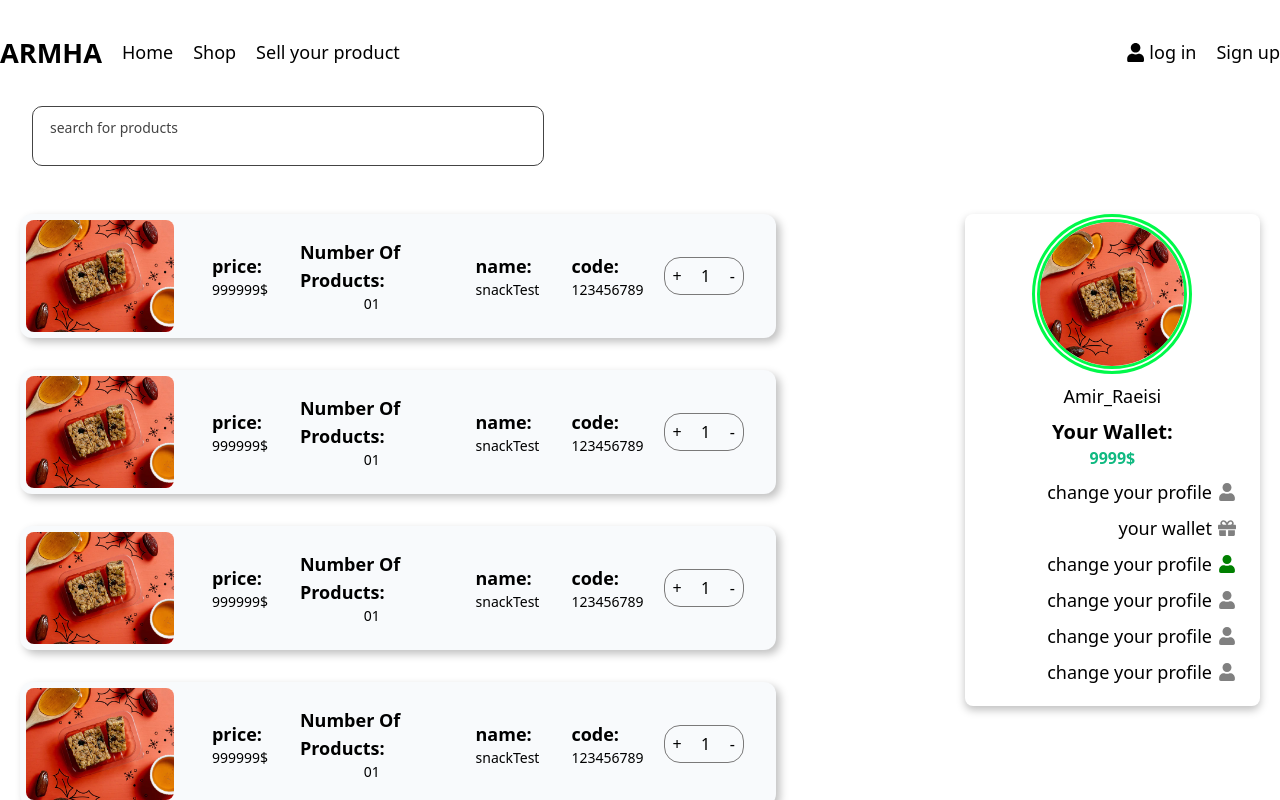
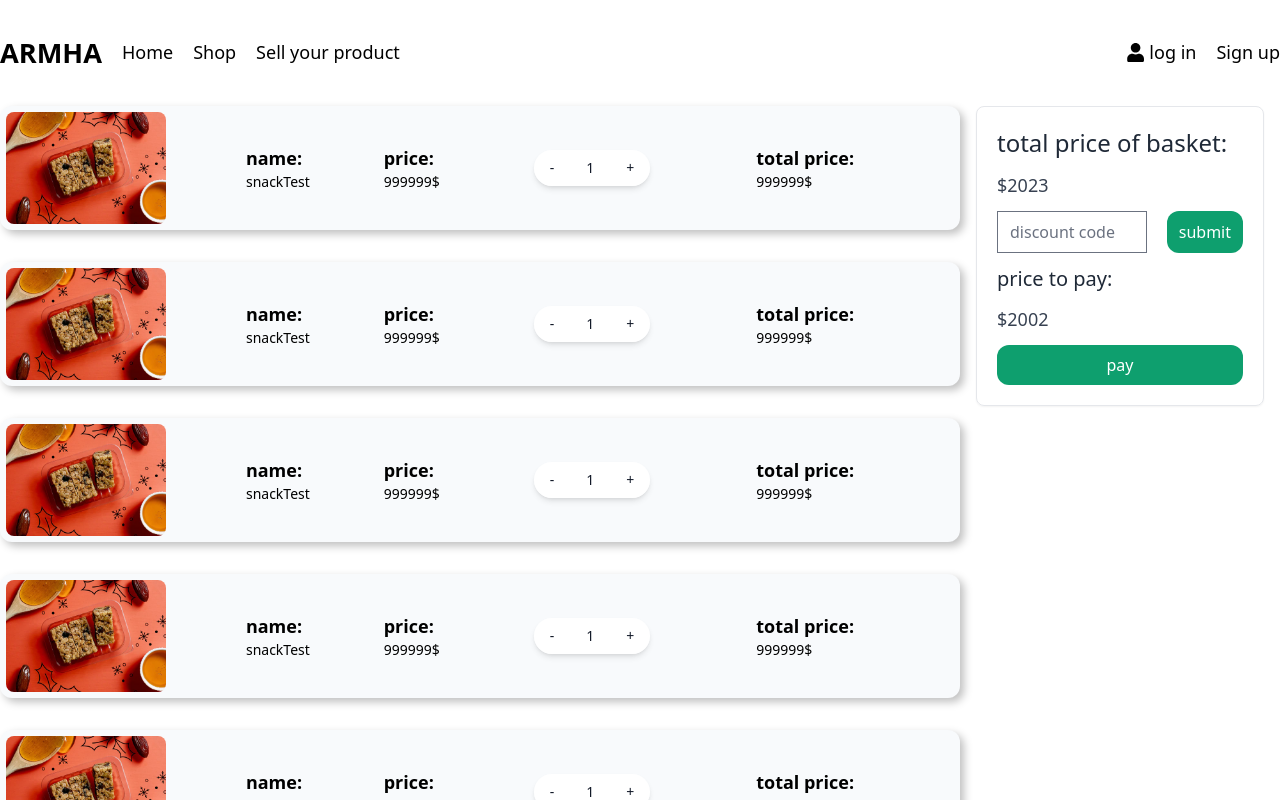
Before and after one commit to DOTL-Amir-R/snackShop, a React (Vite) app in the folder MERN_shop_project/view/: page /basket in a window 1280 px wide. Shown: the top 800 px of the page. Built offline with nearby package versions, Linux system fonts and the light colour scheme.

Commit message:
ui of basket designed

```diff
--- a/MERN_shop_project/view/src/page/basket/BasketCard/index.css
+++ b/MERN_shop_project/view/src/page/basket/BasketCard/index.css
@@ -1,6 +1,5 @@
 .basket-card-container{
     box-shadow: 4px 4px 8px rgba(0, 0, 0, 0.25);
-    width: 80%;
 }
 .number-of-products-container{
     border-radius:1rem ;
--- a/MERN_shop_project/view/src/page/basket/BasketCard/index.jsx
+++ b/MERN_shop_project/view/src/page/basket/BasketCard/index.jsx
@@ -2,25 +2,30 @@ import './index.css'
 import iconImage from '../../../assets/img/Punnet-Flapjack-Limited-Edition.webp'
 
 export function BasketCard() {
-    return(
-        <div className="ml-5  rounded-xl bg-slate-50 mb-8 basket-card-container">
-        <figure className='flex justify-between rounded-lg '>
-            <img className='icon-card-for-basket m-1.5 rounded-lg' src={iconImage}/>
-            <figcaption className='flex items-center mr-8'>
-                <div className='flex flex-col pl-8 text-lg font-bold'>price:<span className='text-sm font-normal '>999999$</span></div>
-                <div className='flex flex-col pl-8 text-lg font-bold'>Number Of Products:<span className='flex self-center text-sm font-normal' >01</span></div>
-                <div className='flex flex-col pl-8 text-lg font-bold'>name:<span className='text-sm font-normal'>snackTest</span></div>
-                <div className='flex flex-col pl-8 text-lg font-bold'>code:<span className='text-sm font-normal'>123456789</span></div>
-                <div className='ml-5 '>
-                    <div className='number-of-products-container'>
-                    <button className='py-1.5 px-2 plus-button'>+</button>
-                <input type='number' disabled='true'  className='input-number-of-products text-center' value='1'/>
-                <button className='py-1.5 px-2 minus-button'>-</button>
+    return (
+        <div className="rounded-xl bg-slate-50 mb-8 basket-card-container">
+            <figure className='flex  rounded-lg '>
+                <img className='icon-card-for-basket m-1.5 rounded-lg' src={iconImage} />
+                <figcaption className='flex items-center mr-8 justify-evenly grow'>
+                    <div className='flex flex-col text-lg font-bold'>name:<span className='text-sm font-normal'>snackTest</span></div>
+                    <div className='flex flex-col text-lg font-bold'>price:<span className='text-sm font-normal '>999999$</span></div>
+                    <div className='ml-5 '>
+                    <div className="inline-flex rounded-3xl shadow-md overflow-hidden" role="group">
+                                    <button onClick={()=>console.log("hi")} type="button" className="px-4 py-2 text-sm font-medium text-gray-900 bg-white  rounded-l-lg hover:bg-gray-100 hover:text-green-500 focus:z-10  focus:text-blue-700 dark:bg-gray-700 dark:border-gray-600 dark:text-white dark:hover:text-white dark:hover:bg-gray-600 dark:focus:ring-blue-500 dark:focus:text-white">
+                                        -
+                                    </button>
+                                    <button type="button" className="px-4 py-2 text-sm font-medium text-gray-900 bg-white">
+                                    1
+                                    </button>
+                                    <button type="button" onClick={()=>console.log("hi")} className="px-4 py-2 text-sm font-medium text-gray-900 bg-white  rounded-r-md hover:bg-gray-100 hover:text-green-500 focus:z-10  focus:text-blue-700 dark:bg-gray-700 dark:border-gray-600 dark:text-white dark:hover:text-white dark:hover:bg-gray-600 dark:focus:ring-blue-500 dark:focus:text-white">
+                                        +
+                                    </button>
+                                </div>
                     </div>
-                </div>
+                    <div className='flex flex-col pl-8 text-lg font-bold'>total price:<span className='text-sm font-normal '>999999$</span></div>
 
-            </figcaption>
-        </figure>
+                </figcaption>
+            </figure>
         </div>
     )
 }
--- a/MERN_shop_project/view/src/page/basket/basketProducts/index.jsx
+++ b/MERN_shop_project/view/src/page/basket/basketProducts/index.jsx
@@ -7,7 +7,7 @@ export function BasketProduct() {
     return (
         <>
 
-            <div className="flex flex-col w-4/5 container">
+            <div className="col-span-3 flex flex-col">
                 <BasketCard />
                 <BasketCard />
                 <BasketCard />
--- a/MERN_shop_project/view/src/page/basket/index.jsx
+++ b/MERN_shop_project/view/src/page/basket/index.jsx
@@ -8,18 +8,19 @@ export function Basket() {
     return(
         <>
             <Header/>
-            <div className='w-2/5 flex self-center ml-8'>
-                    <FloatLabelInput
-                        type="search"
-                        labelText="search for products"
-                        classNameLabel="text-lg color-black-444 input-label-classes "
-                        classNameInput="border-none input-classes"
-                        classNameContainer="pb-7"
-                    />
+            <div className=" grid grid-cols-4 container">
+                <BasketProduct/>
+                <div className="flex flex-col gap-3 p-5 shadow-sm rounded-lg mx-4 border h-fit">
+                    <h1 className="text-2xl text-gray-800">total price of basket:</h1>
+                    <p className="text-lg text-gray-700">$2023</p>
+                    <div className="flex gap-5">
+                        <input className="rounded-sx  w-32 grow" type="text" placeholder="discount code" />
+                        <button className="text-white bg-green-500 rounded-xl px-3 py-2">submit</button>
+                    </div>
+                    <h3 className="text-xl text-gray-800">price to pay:</h3>
+                    <p className="text-lg text-gray-700">$2002</p>
+                    <button className="text-white bg-green-500 rounded-xl px-3 py-2">pay</button>
                 </div>
-            <div className="pt-5 flex">
-                <BasketProduct/>
-                <ProfileMenuSidebar/>
             </div>
             <Footer/>
         </>
--- a/MERN_shop_project/view/src/page/product/index.jsx
+++ b/MERN_shop_project/view/src/page/product/index.jsx
@@ -2,12 +2,8 @@ import React from 'react'
 import Breadcrumb from '../../components/shared/breadcrumb'
 import ProductCard from '../../components/shared/ProductCard'
 import RatingCard from '../../components/shared/RatingCard'
-import PunnetFlapjackLimitedEdition from "../../assets/img/Punnet-Flapjack-Limited-Edition.webp"
-import boosts from "../../assets/img/boosts.png"
 import { svgObject } from '../../assets/svg'
-import { Textarea } from 'flowbite-react'
 import { useState } from 'react'
-import { Header } from "../../layout/core/header"
 import { useEffect } from 'react'
 import { useLocation, useParams } from 'react-router-dom'
 import { readSingleProductService } from './../../api/services'
@@ -18,6 +14,7 @@ function Product() {
     const [product, setProduct] = useState({})
     const [simulorProducts, setSimulorProducts] = useState([])
     const [reviews, setreviews] = useState([])
+    const [orderNumber, setOrderNumber] = useState(1)
 
     const params = useParams()
     const getData = async () => {
@@ -29,12 +26,29 @@ function Product() {
     }
     useEffect(() => {
         getData()
+        setOrderNumber(1)
     }, [location])
+    console.log(product)
+    const [showCreateReview, setShowCreateReview] = useState(false)
+    const addSingleProductToBasket = () =>{
+        const productsInBasket = localStorage.getItem("productsInBasket")
+        const parsedProductsInBasket =JSON.parse(productsInBasket)
+        if(!parsedProductsInBasket){
+            console.log(parsedProductsInBasket);
+            const listOfBasket = [{...product , count: orderNumber}]
+            const pasreListOfBasket = JSON.stringify(listOfBasket)
+            localStorage.setItem("productsInBasket", pasreListOfBasket)
+            console.log(pasreListOfBasket)
+        }else{
+            const listOfBasket = [{...product , count: orderNumber}]
+            const pasreListOfBasket = JSON.stringify(listOfBasket)
+            localStorage.setItem("productsInBasket", pasreListOfBasket)
+            console.log(listOfBasket)
+        }
+    }
 
-    const [showCreateReview, setShowCreateReview] = useState(false)
     return (
         <>
-
             <div className='bg-neutral-50'>
 
                 <h5 className='bg-pink-500 text-center text-white py-2.5 text-xl'><b>You'll get your first box half price</b> (usually £4.99) </h5>
@@ -70,20 +84,20 @@ function Product() {
                                 </li>
                             </ul>
                             <p className='text-lg my-2.5'>{product.desc}</p>
-                            <p className='text-lg mt-2.5 mb-5'>bites (4 x 30g ℮ = 120g)</p>
+                            <p className='text-lg mt-2.5 mb-5'>bites ({product.count} x 120g ℮ = {product.count*120}g)</p>
                             <div className='flex gap-5'>
                                 <div className="inline-flex rounded-3xl shadow-md overflow-hidden" role="group">
-                                    <button type="button" className="px-4 py-2 text-sm font-medium text-gray-900 bg-white  rounded-l-lg hover:bg-gray-100 hover:text-green-500 focus:z-10  focus:text-blue-700 dark:bg-gray-700 dark:border-gray-600 dark:text-white dark:hover:text-white dark:hover:bg-gray-600 dark:focus:ring-blue-500 dark:focus:text-white">
+                                    <button onClick={()=>{if(orderNumber!=1){setOrderNumber(orderNumber-1)}} } type="button" className="px-4 py-2 text-sm font-medium text-gray-900 bg-white  rounded-l-lg hover:bg-gray-100 hover:text-green-500 focus:z-10  focus:text-blue-700 dark:bg-gray-700 dark:border-gray-600 dark:text-white dark:hover:text-white dark:hover:bg-gray-600 dark:focus:ring-blue-500 dark:focus:text-white">
                                         -
                                     </button>
                                     <button type="button" className="px-4 py-2 text-sm font-medium text-gray-900 bg-white">
-                                        1
+                                    {orderNumber}
                                     </button>
-                                    <button type="button" className="px-4 py-2 text-sm font-medium text-gray-900 bg-white  rounded-r-md hover:bg-gray-100 hover:text-green-500 focus:z-10  focus:text-blue-700 dark:bg-gray-700 dark:border-gray-600 dark:text-white dark:hover:text-white dark:hover:bg-gray-600 dark:focus:ring-blue-500 dark:focus:text-white">
+                                    <button type="button" onClick={()=>setOrderNumber(orderNumber+1)} className="px-4 py-2 text-sm font-medium text-gray-900 bg-white  rounded-r-md hover:bg-gray-100 hover:text-green-500 focus:z-10  focus:text-blue-700 dark:bg-gray-700 dark:border-gray-600 dark:text-white dark:hover:text-white dark:hover:bg-gray-600 dark:focus:ring-blue-500 dark:focus:text-white">
                                         +
                                     </button>
                                 </div>
-                                <button className="grow text-white shadow-md bg-green-500 hover:bg-white hover:text-green-500 border-green-500  border-2 focus:ring-4 focus:outline-none focus:ring-green-300 font-bold rounded-3xl text-md px-5 py-2.5 text-center">add to basket</button>
+                                <button onClick={addSingleProductToBasket} className="grow text-white shadow-md bg-green-500 hover:bg-white hover:text-green-500 border-green-500  border-2 focus:ring-4 focus:outline-none focus:ring-green-300 font-bold rounded-3xl text-md px-5 py-2.5 text-center">add to basket</button>
                             </div>
                         </div>
                     </figcaption>
@@ -110,15 +124,8 @@ function Product() {
                     {showCreateReview && (
                         <div style={{ marginTop: "20px" }} className='bg-white p-5 w-full container mt-5 shadow'>
                             <h3 className='text-2xl mb-5'>write a review</h3>
-                            <div>
-                                <label for="email" className="block mb-2 text-lg text-gray-800 dark:text-white">name</label>
-                                <input type="text" name="email" id="email" className="border border-gray-300 text-gray-900 text-sm  focus:ring-green-300 focus:border-green-400 block w-full p-2.5 dark:bg-gray-600 dark:border-gray-500 dark:placeholder-gray-400 dark:text-white" placeholder="you@example.com" required />
-                            </div>
-                            <div>
-                                <label for="email" className="block mt-4 mb-2 text-lg text-gray-800 dark:text-white">email</label>
-                                <input type="email" name="email" id="email" className=" border border-gray-300 text-gray-900 text-sm  focus:ring-green-300 focus:border-green-400 block w-full p-2.5 dark:bg-gray-600 dark:border-gray-500 dark:placeholder-gray-400 dark:text-white" placeholder="you@example.com" required />
-                            </div>
-                            <h3 className='text-lg text-gray-800 mt-9'>rating</h3>
+
+                            <h3 className='text-lg text-gray-800 mt-4'>rating</h3>
                             <div className="flex items-center mb-5">
                                 <svg aria-hidden="true" className="w-10 h-10 text-yellow-300" fill="currentColor" viewBox="0 0 20 20" xmlns="http://www.w3.org/2000/svg"><title>First star</title><path d="M9.049 2.927c.3-.921 1.603-.921 1.902 0l1.07 3.292a1 1 0 00.95.69h3.462c.969 0 1.371 1.24.588 1.81l-2.8 2.034a1 1 0 00-.364 1.118l1.07 3.292c.3.921-.755 1.688-1.54 1.118l-2.8-2.034a1 1 0 00-1.175 0l-2.8 2.034c-.784.57-1.838-.197-1.539-1.118l1.07-3.292a1 1 0 00-.364-1.118L2.98 8.72c-.783-.57-.38-1.81.588-1.81h3.461a1 1 0 00.951-.69l1.07-3.292z"></path></svg>
                                 <svg aria-hidden="true" className="w-10 h-10 text-yellow-300" fill="currentColor" viewBox="0 0 20 20" xmlns="http://www.w3.org/2000/svg"><title>Second star</title><path d="M9.049 2.927c.3-.921 1.603-.921 1.902 0l1.07 3.292a1 1 0 00.95.69h3.462c.969 0 1.371 1.24.588 1.81l-2.8 2.034a1 1 0 00-.364 1.118l1.07 3.292c.3.921-.755 1.688-1.54 1.118l-2.8-2.034a1 1 0 00-1.175 0l-2.8 2.034c-.784.57-1.838-.197-1.539-1.118l1.07-3.292a1 1 0 00-.364-1.118L2.98 8.72c-.783-.57-.38-1.81.588-1.81h3.461a1 1 0 00.951-.69l1.07-3.292z"></path></svg>
@@ -137,8 +144,7 @@ function Product() {
 
                     }
                     {
-                        reviews.map((review) => <RatingCard />) && <h2 className=' text-center mt-8 text-lg'>no review be first one</h2>
-
+                        reviews.map((review) => <RatingCard />) || <h2 className=' text-center mt-8 text-lg'>no review be first one</h2>
                     }
                     <div className='grid grid-cols-3 gap-5 my-8'>
 
```
